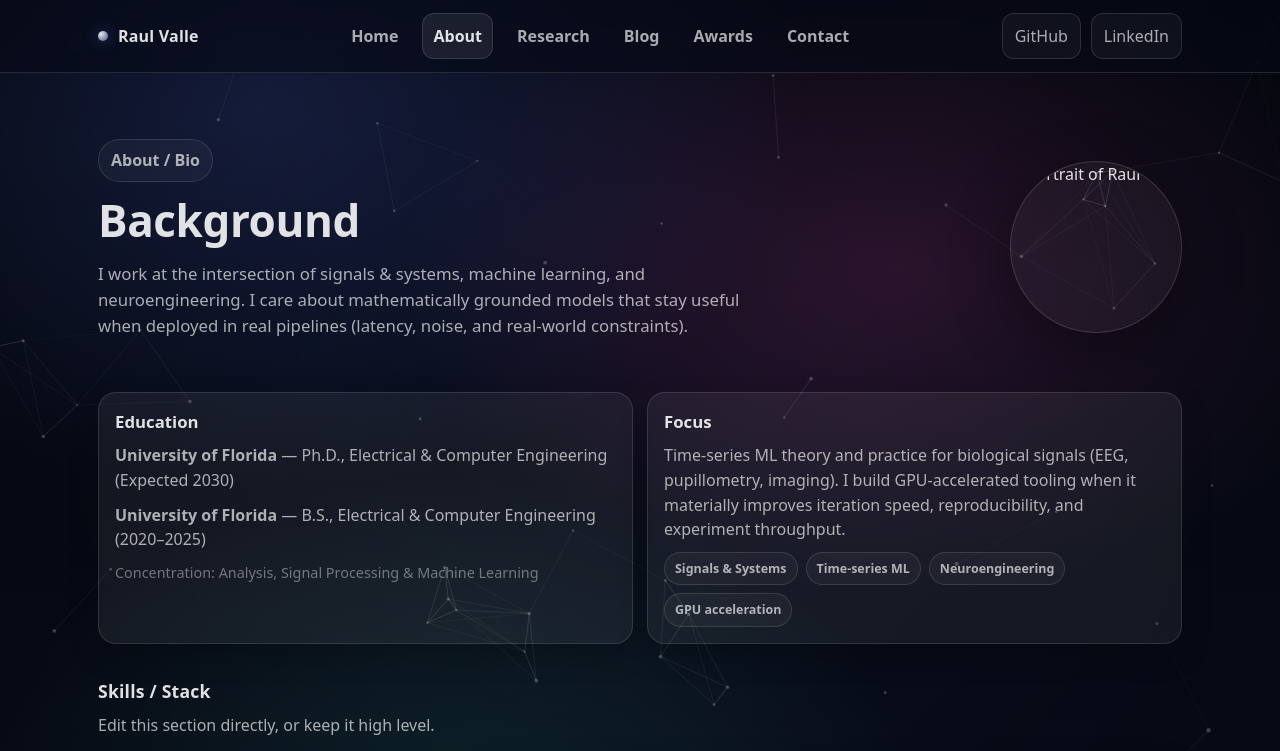
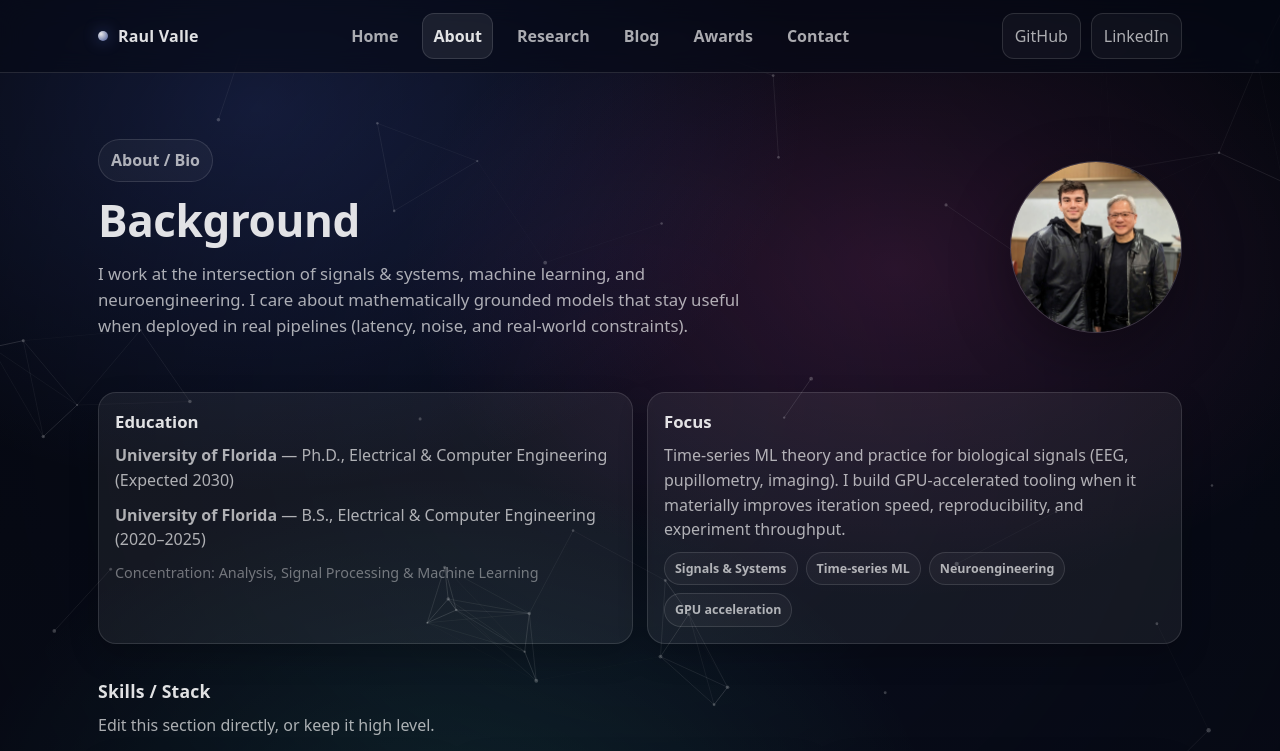
Before and after one commit to Jibby2k1/Jibby2k1.github.io, a plain HTML site: page about.html in a window 1280 px wide. Shown: the top 751 px of the page. Drawn offline with Linux system fonts and the light colour scheme.

Commit message:
Update image source path in about.html

```diff
--- a/about.html
+++ b/about.html
@@ -20,7 +20,7 @@
     <p class="lead">I work at the intersection of signals & systems, machine learning, and neuroengineering. I care about mathematically grounded models that stay useful when deployed in real pipelines (latency, noise, and real-world constraints).</p>
   </div>
 
-  <img class="portrait" src="assets/img/Raul_me.jpeg" alt="Portrait of Raul Valle" loading="lazy" decoding="async" />
+  <img class="portrait" src="assets/img/me/Raul_me.jpeg" alt="Portrait of Raul Valle" loading="lazy" decoding="async" />
 </section>
 
 <div class="grid two" style="margin-top:18px;">
```
